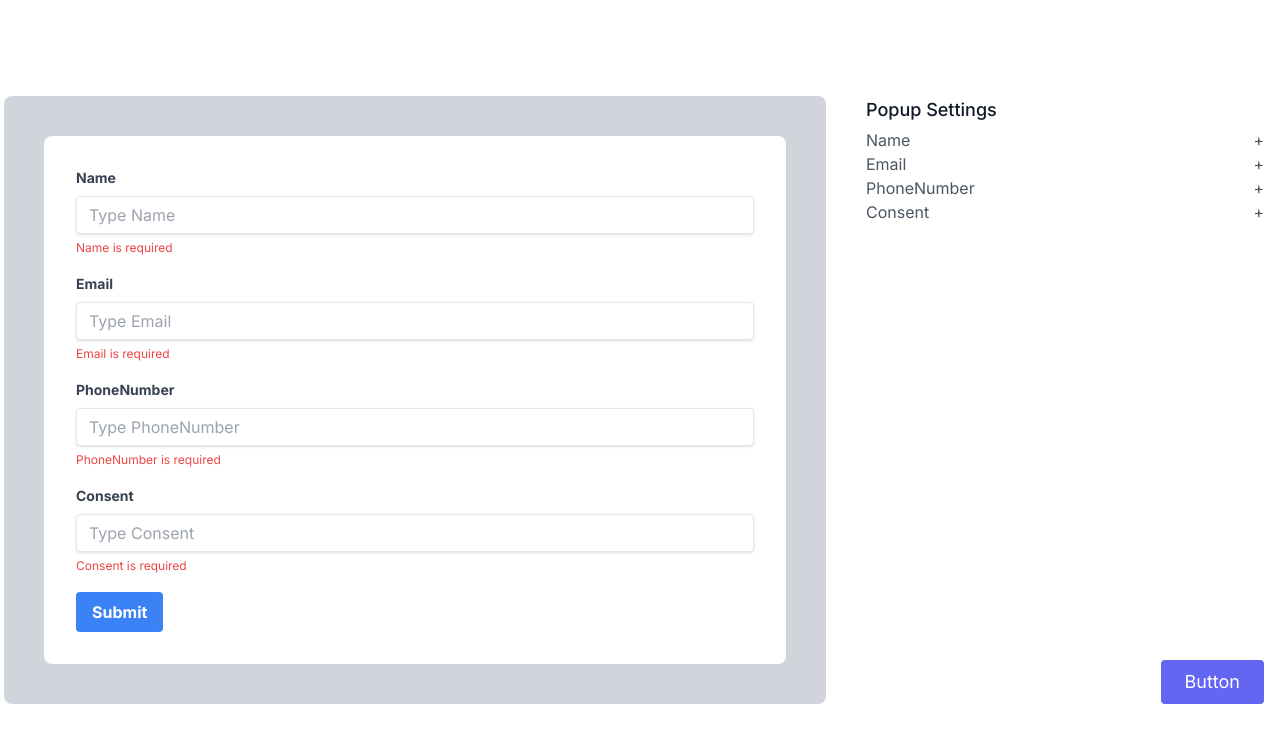
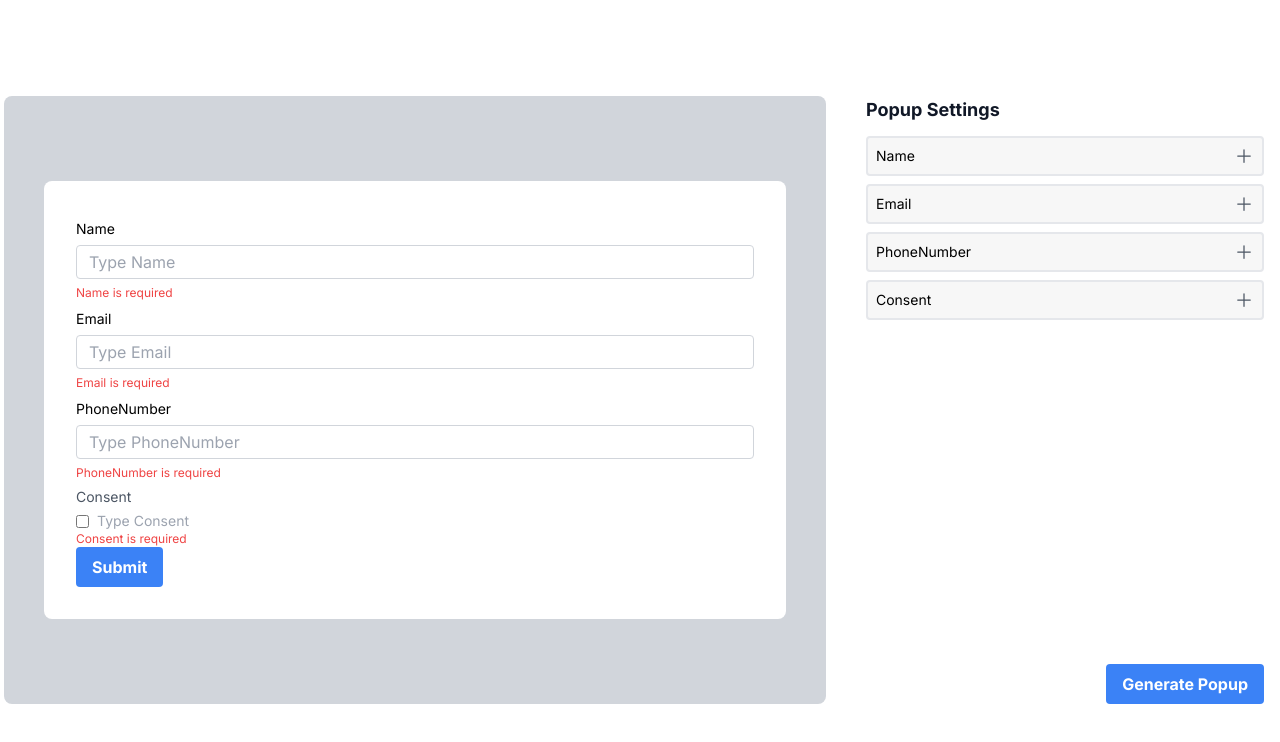
Before and after one commit to bahadirsofuoglu/popup-generator, a Next.js app: page / in a window 1280 px wide. Shown: the top 742 px of the page. Built offline with nearby package versions, Linux system fonts and the light colour scheme.

Commit message:
Ui updates for home page

```diff
--- a/src/app/components/Popup.tsx
+++ b/src/app/components/Popup.tsx
@@ -1,5 +1,7 @@
 import React from 'react';
-import { useFieldSettings } from '../context/fieldSettingsContext'; // Yolu uygun şekilde ayarlayın
+import { useFieldSettings } from '../context/fieldSettingsContext';
+import InputField from './InputField';
+import CheckboxField from './CheckboxField';
 
 const Popup = () => {
     const { fields } = useFieldSettings();
@@ -11,32 +13,34 @@ const Popup = () => {
                     (fieldName) => {
                         const { label, placeholder, errorMessage } =
                             fields[fieldName as keyof typeof fields];
+                        const pattern =
+                            fieldName === 'Email'
+                                ? '[a-zA-Z0-9._%+-]+@[a-zA-Z0-9.-]+\\.[a-zA-Z]{2,}'
+                                : fieldName === 'PhoneNumber'
+                                ? '\\d+'
+                                : undefined;
+
+                        if (fieldName === 'Consent') {
+                            return (
+                                <CheckboxField
+                                    key={fieldName}
+                                    label={label}
+                                    id={fieldName.toLowerCase()}
+                                    errorMessage={errorMessage}
+                                    placeholder={placeholder}
+                                />
+                            );
+                        }
+
                         return (
-                            <div className='mb-4' key={fieldName}>
-                                <label
-                                    className='mb-2 block text-sm font-bold text-gray-700'
-                                    htmlFor={fieldName.toLowerCase()}
-                                >
-                                    {label}
-                                </label>
-                                <input
-                                    required
-                                    className='focus:shadow-outline w-full appearance-none rounded border px-3 py-2 leading-tight text-gray-700 shadow focus:outline-none'
-                                    id={fieldName.toLowerCase()}
-                                    type='text'
-                                    placeholder={placeholder}
-                                    pattern={
-                                        fieldName === 'Email'
-                                            ? '[a-zA-Z0-9._%+-]+@[a-zA-Z0-9.-]+\\.[a-zA-Z]{2,}'
-                                            : fieldName === 'PhoneNumber'
-                                            ? '\\d+'
-                                            : undefined
-                                    }
-                                />
-                                <span className='text-xs text-red-500'>
-                                    {errorMessage}
-                                </span>
-                            </div>
+                            <InputField
+                                key={fieldName}
+                                label={label}
+                                id={fieldName.toLowerCase()}
+                                placeholder={placeholder}
+                                errorMessage={errorMessage}
+                                pattern={pattern}
+                            />
                         );
                     }
                 )}
--- a/src/app/components/SideSettings.tsx
+++ b/src/app/components/SideSettings.tsx
@@ -1,5 +1,7 @@
 import React, { useState } from 'react';
 import InputField from './InputField';
+import PlusIcon from './icons/PlusIcon';
+import MinusIcon from './icons/MinusIcon';
 import { useFieldSettings } from '../context/fieldSettingsContext'; // Yolu uygun şekilde ayarlayın
 
 const Fields = ['Name', 'Email', 'PhoneNumber', 'Consent'];
@@ -20,12 +22,20 @@ const SettingItem = ({ item }: { item: string }) => {
 
     return (
         <>
-            <div className='align-center flex justify-between'>
-                <h1>{item}</h1>
-                <button onClick={() => setIsOpen(!isOpen)}>+</button>
+            <div
+                className={` border-natural-300 mt-2 rounded border-2 bg-neutral-100/75 px-2 pb-2  `}
+            >
+                <div className='align-center mt-2 flex justify-between '>
+                    <h1 className='text-sm  text-black'>{item}</h1>
+                    <button
+                        onClick={() => setIsOpen(!isOpen)}
+                        className='rounded hover:bg-neutral-300'
+                    >
+                        {isOpen ? <MinusIcon /> : <PlusIcon />}
+                    </button>
                 </div>
                 {isOpen ? (
-                <div>
+                    <div className='hover:unset duration-600 mt-2 transition-all ease-in-out'>
                         {fieldSettings.map((fieldType) => (
                             <div key={fieldType} className='relative mb-4'>
                                 <InputField
@@ -33,12 +43,14 @@ const SettingItem = ({ item }: { item: string }) => {
                                     id={`${item}-${fieldType}`}
                                     name={fieldType}
                                     value={fields[item][fieldType]}
+                                    inputClassName='h-7'
                                     onChange={handleInputChange}
                                 />
                             </div>
                         ))}
                     </div>
                 ) : null}
+            </div>
         </>
     );
 };
@@ -67,7 +79,7 @@ const SideSettings = () => {
     };
     return (
         <section className='flex h-full flex-col justify-between'>
-            <h2 className='title-font mb-1 text-lg font-medium text-gray-900'>
+            <h2 className='title-font mb-1 text-lg font-bold text-gray-900'>
                 Popup Settings
             </h2>
             <div className='flex-1'>
@@ -76,12 +88,10 @@ const SideSettings = () => {
                 ))}
             </div>
             <button
-                onClick={(e) => {
-                    handleSubmit(e);
-                }}
-                className='self-end justify-self-end rounded border-0 bg-indigo-500 px-6 py-2 text-lg text-white hover:bg-indigo-600 focus:outline-none'
+                onClick={(e) => handleSubmit(e)}
+                className='focus:shadow-outline self-end justify-self-end rounded bg-blue-500 px-4 py-2 font-bold text-white hover:bg-blue-700 focus:outline-none'
             >
-                Button
+                Generate Popup
             </button>
         </section>
     );
```
Lines whose indentation alone changed are shown as unchanged.
